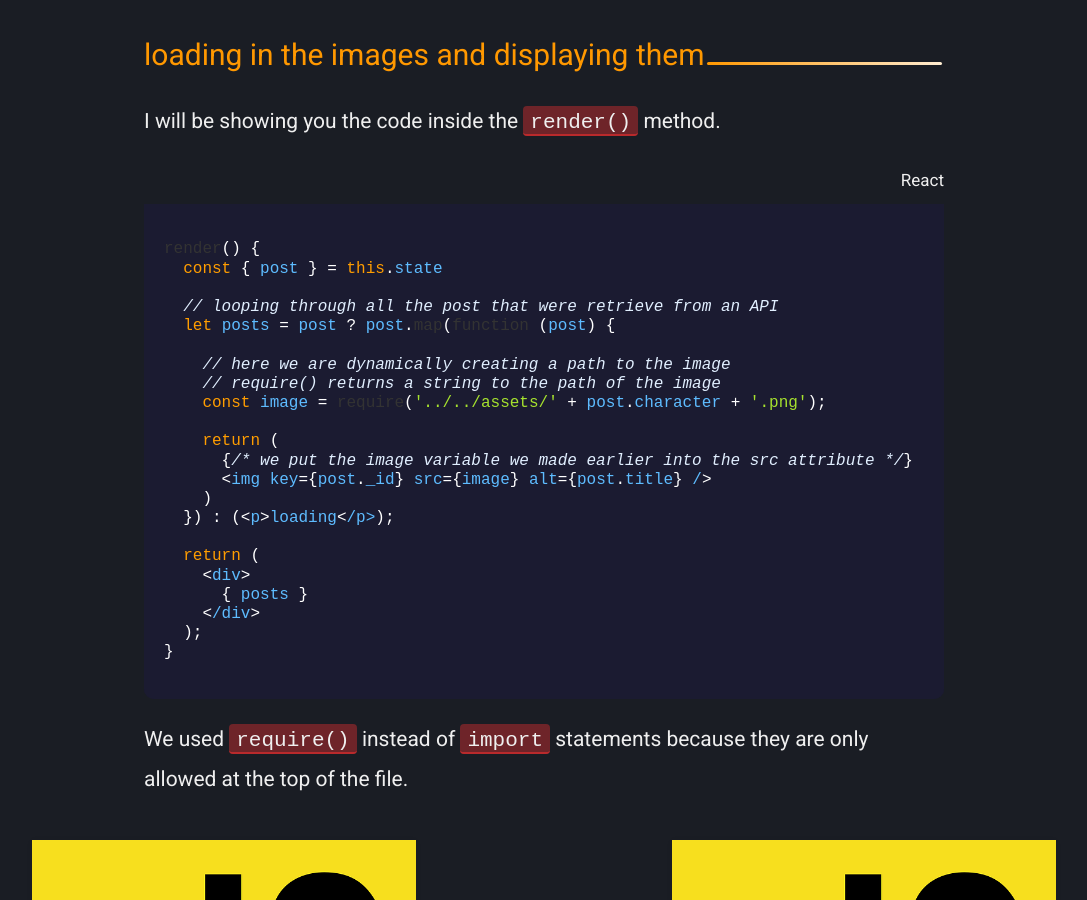
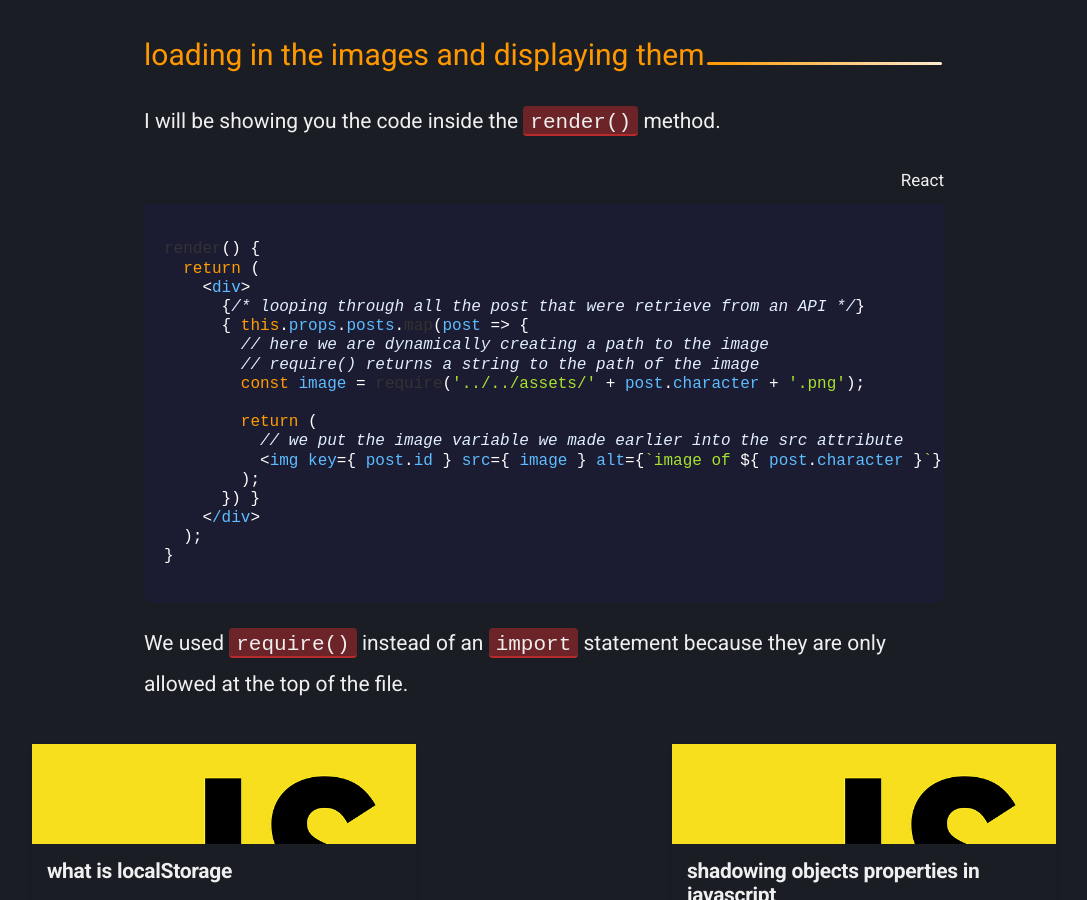
Before and after one commit to codinglead/codinglead.github.io, a Jekyll site: the page built from _posts/2020-03-05-dynamic-image-sources-create-react-app.md, in a window 1280 px wide and 900 px high, scrolled down 517 px. Shown: the whole window, without its empty margins (96-1183 px from the left). Built offline with Jekyll 4.4.1, drawn with Linux system fonts in a browser that asks for light colours; comment, search, counter and statistics services are not loaded.

Commit message:
update example and wording

````diff
--- a/_posts/2020-03-05-dynamic-image-sources-create-react-app.md
+++ b/_posts/2020-03-05-dynamic-image-sources-create-react-app.md
@@ -21,27 +21,22 @@ I will be showing you the code inside the <code class="highlight__code">render()
 
 ```javascript
 render() {
-  const { post } = this.state
-
-  // looping through all the post that were retrieve from an API
-  let posts = post ? post.map(function (post) {
-
-    // here we are dynamically creating a path to the image
-    // require() returns a string to the path of the image
-    const image = require('../../assets/' + post.character + '.png');
-
-    return (
-      {/* we put the image variable we made earlier into the src attribute */}
-      <img key={post._id} src={image} alt={post.title} />
-    )
-  }) : (<p>loading</p>);
-
   return (
     <div>
-      { posts }
+      {/* looping through all the post that were retrieve from an API */}
+      { this.props.posts.map(post => {
+        // here we are dynamically creating a path to the image
+        // require() returns a string to the path of the image
+        const image = require('../../assets/' + post.character + '.png');
+
+        return (
+          // we put the image variable we made earlier into the src attribute
+          <img key={ post.id } src={ image } alt={`image of ${ post.character }`} />
+        );
+      }) }
     </div>
   );
 }
 ```
 
-We used <code class="highlight__code">require()</code> instead of <code class="highlight__code">import</code> statements because they are only allowed at the top of the file.
+We used <code class="highlight__code">require()</code> instead of an <code class="highlight__code">import</code> statement because they are only allowed at the top of the file.
````
Also changed, not shown: other parts of _posts/2020-03-05-dynamic-image-sources-create-react-app.md (+1 -1 lines).
